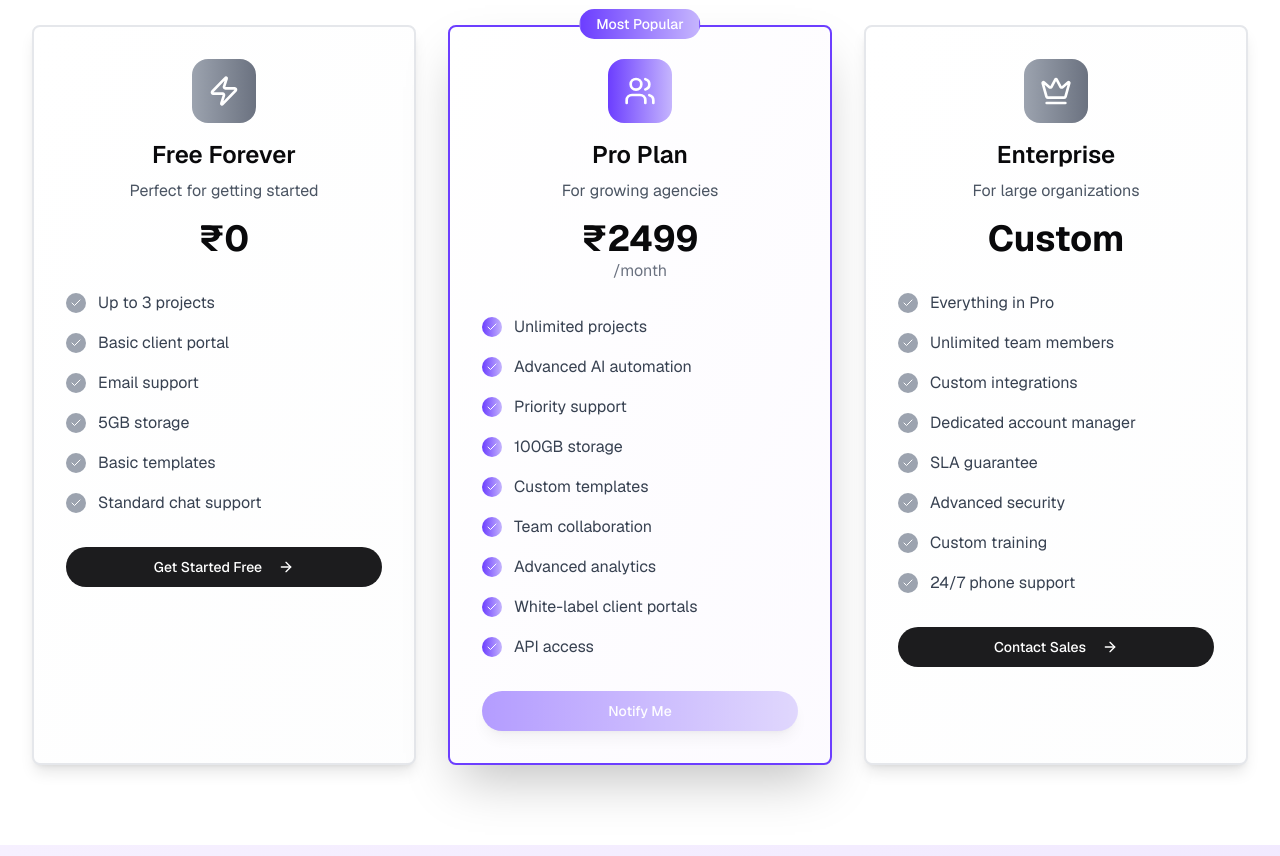
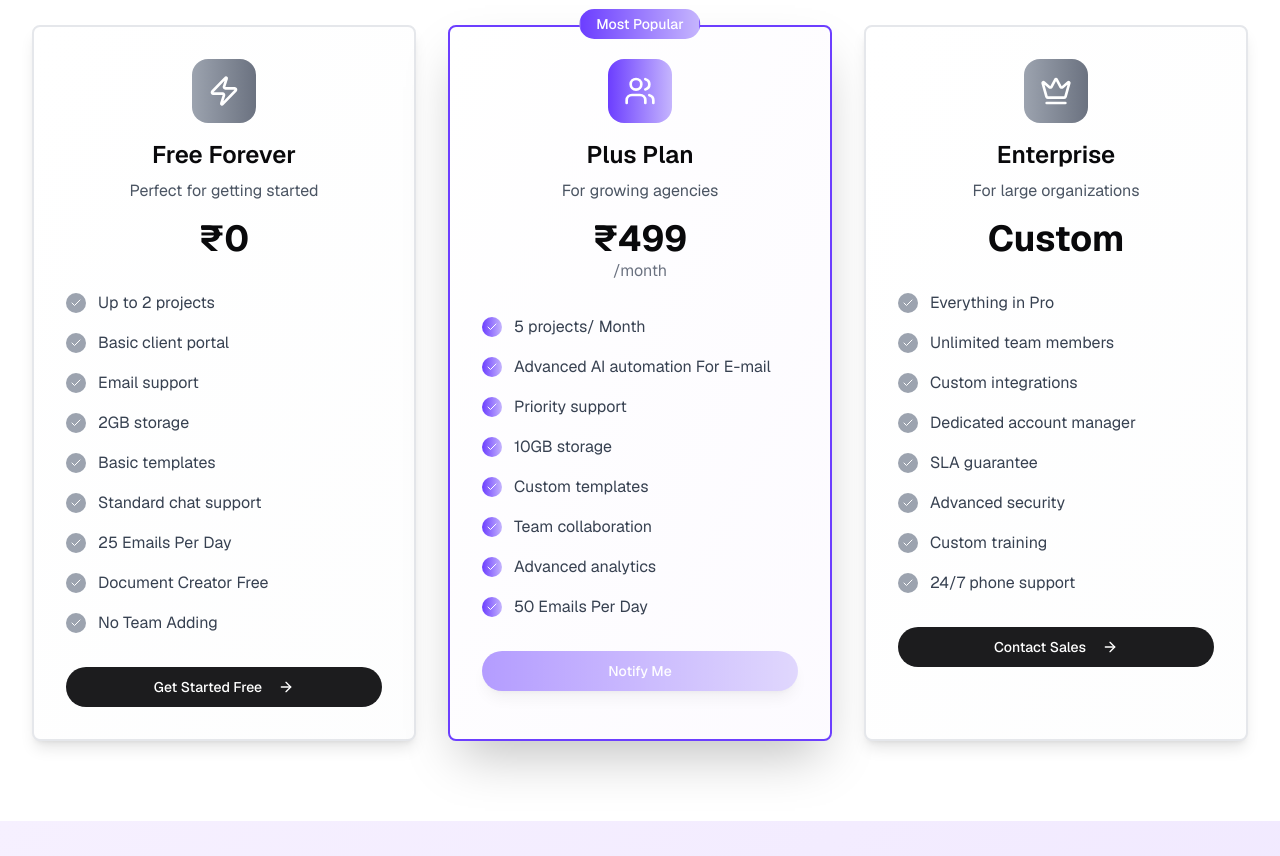
Before and after one commit to dhruval12098/Driminai, a Next.js app: page /pricing in a window 1280 px wide. Shown: the part 500-1356 px from the top of the page. Built offline with nearby package versions, Linux system fonts and the light colour scheme.

Commit message:
Updated pricing section in hero and pricing page

```diff
--- a/app/page.tsx
+++ b/app/page.tsx
@@ -561,7 +561,7 @@ export default function HomePage() {
                 </div>
 
                 <ul className="space-y-4 mb-8">
-                  {["Up to 3 projects", "Basic client portal", "Email support", "5GB storage", "Basic templates"].map(
+                  {["Up to 2 projects", "Basic client portal", "Email support", "2GB storage", "Basic templates"].map(
                     (feature, index) => (
                       <motion.li
                         key={index}
@@ -609,7 +609,7 @@ export default function HomePage() {
                     animate={{ opacity: 1, y: 0 }}
                     transition={{ duration: 0.3 }}
                   >
-                    ₹{isYearly ? "1,999" : "2,499"}
+                    ₹{isYearly ? "4999" : "499"}
                     <span className="text-lg font-normal text-gray-600">/{isYearly ? "year" : "month"}</span>
                   </motion.div>
                   <p className="text-gray-600">For growing agencies</p>
@@ -617,10 +617,10 @@ export default function HomePage() {
 
                 <ul className="space-y-4 mb-8">
                   {[
-                    "Unlimited projects",
+                    "5 projects",
                     "Advanced AI automation",
                     "Priority support",
-                    "100GB storage",
+                    "10GB storage",
                     "Custom templates",
                     "Team collaboration",
                     "Advanced analytics",
@@ -680,7 +680,7 @@ export default function HomePage() {
               {
                 question: "How does the AI automation work?",
                 answer:
-                  "Our AI learns from your work patterns and automatically handles repetitive tasks like generating proposals, sending follow-ups, and organizing projects based on your preferences.",
+                  "Our AI automates your outreach by generating personalized emails, scheduling follow-ups, and managing replies—all based on your input or uploaded lead lists. It also helps warm up your inbox, track lead activity, and assign tasks. it also helps you write the documents limited in plus plans and increases the genreation as per the plan ",
               },
               {
                 question: "Can I invite my team members?",
--- a/app/pricing/page.tsx
+++ b/app/pricing/page.tsx
@@ -19,32 +19,36 @@ export default function PricingPage() {
       price: { monthly: 0, yearly: 0 },
       icon: Zap,
       features: [
-        "Up to 3 projects",
+        "Up to 2 projects",
         "Basic client portal",
         "Email support",
-        "5GB storage",
+        "2GB storage",
         "Basic templates",
         "Standard chat support",
+        "25 Emails Per Day",
+        "Document Creator Free",
+        "No Team Adding",
       ],
       cta: "Get Started Free",
       popular: false,
       available: true,
     },
     {
-      name: "Pro Plan",
+      name: "Plus Plan",
       description: "For growing agencies",
-      price: { monthly: 2499, yearly: 1999 },
+      price: { monthly: 499, yearly: 4999 },
       icon: Users,
       features: [
-        "Unlimited projects",
-        "Advanced AI automation",
+        "5 projects/ Month",
+        "Advanced AI automation For E-mail",
         "Priority support",
-        "100GB storage",
+        "10GB storage",
         "Custom templates",
         "Team collaboration",
         "Advanced analytics",
-        "White-label client portals",
-        "API access",
+        "50 Emails Per Day",
+
+
       ],
       cta: "Notify Me",
       popular: true,
--- /dev/null
+++ b/components/Nav.tsx
@@ -0,0 +1,113 @@
+// components/Nav.tsx
+"use client"
+
+import React, { useState } from "react"
+import { motion, AnimatePresence } from "framer-motion"
+import { X, Menu } from "lucide-react"
+import { Button } from "@/components/ui/button"
+import Link from "next/link"
+
+export default function Nav() {
+  const [isMenuOpen, setIsMenuOpen] = useState(false)
+
+  return (
+    <nav className="fixed top-4 left-1/2 transform -translate-x-1/2 z-50 w-[90%] max-w-4xl">
+      <div className="bg-white/90 backdrop-blur-md border border-gray-200 rounded-full shadow-lg px-6 py-3">
+        <div className="flex justify-between items-center">
+          <Link href="/" className="text-xl font-semibold text-[#1C1C1E]">
+            DriminAI
+          </Link>
+
+          {/* Desktop Navigation */}
+          <div className="hidden md:flex items-center space-x-8">
+            <Link href="/" className="text-[#1C1C1E] hover:text-[#6C3EFF] transition-colors">
+              Home
+            </Link>
+            <Link href="/features" className="text-[#1C1C1E] hover:text-[#6C3EFF] transition-colors">
+              Features
+            </Link>
+            <Link href="/pricing" className="text-[#1C1C1E] hover:text-[#6C3EFF] transition-colors">
+              Pricing
+            </Link>
+            <Link href="/waitlist">
+              <Button className="bg-gradient-to-r from-[#6C3EFF] to-[#C5B5FD] text-white px-6 py-2 rounded-full">
+                Join Waitlist
+              </Button>
+            </Link>
+          </div>
+
+          {/* Mobile menu button */}
+          <div className="md:hidden">
+            <button onClick={() => setIsMenuOpen(!isMenuOpen)} className="text-[#1C1C1E] hover:text-[#6C3EFF]">
+              {isMenuOpen ? <X size={24} /> : <Menu size={24} />}
+            </button>
+          </div>
+        </div>
+      </div>
+
+      {/* Mobile Navigation - Slide from right */}
+      <AnimatePresence>
+        {isMenuOpen && (
+          <>
+            {/* Backdrop */}
+            <motion.div
+              initial={{ opacity: 0 }}
+              animate={{ opacity: 1 }}
+              exit={{ opacity: 0 }}
+              className="fixed inset-0 bg-black/20 backdrop-blur-sm z-40"
+              onClick={() => setIsMenuOpen(false)}
+            />
+
+            {/* Mobile Menu */}
+            <motion.div
+              initial={{ x: "100%", opacity: 0 }}
+              animate={{ x: 0, opacity: 1 }}
+              exit={{ x: "100%", opacity: 0 }}
+              transition={{ type: "spring", damping: 25, stiffness: 200 }}
+              className="fixed top-0 right-0 h-full w-80 max-w-[85vw] bg-white backdrop-blur-md shadow-2xl z-50 p-6 border-l border-gray-200"
+            >
+              <div className="flex justify-between items-center mb-8">
+                <span className="text-xl font-semibold text-[#1C1C1E]">Menu</span>
+                <button onClick={() => setIsMenuOpen(false)} className="text-[#1C1C1E] hover:text-[#6C3EFF]">
+                  <X size={24} />
+                </button>
+              </div>
+
+              <div className="space-y-6">
+                <Link
+                  href="/"
+                  className="block text-lg text-[#1C1C1E] hover:text-[#6C3EFF] py-3 border-b border-gray-100 transition-colors"
+                  onClick={() => setIsMenuOpen(false)}
+                >
+                  Home
+                </Link>
+                <Link
+                  href="/features"
+                  className="block text-lg text-[#1C1C1E] hover:text-[#6C3EFF] py-3 border-b border-gray-100 transition-colors"
+                  onClick={() => setIsMenuOpen(false)}
+                >
+                  Features
+                </Link>
+                <Link
+                  href="/pricing"
+                  className="block text-lg text-[#1C1C1E] hover:text-[#6C3EFF] py-3 border-b border-gray-100 transition-colors"
+                  onClick={() => setIsMenuOpen(false)}
+                >
+                  Pricing
+                </Link>
+
+                <div className="pt-4">
+                  <Link href="/waitlist" onClick={() => setIsMenuOpen(false)}>
+                    <Button className="w-full bg-gradient-to-r from-[#6C3EFF] to-[#C5B5FD] hover:from-[#5A2FE6] hover:to-[#B8A5FC] text-white rounded-full py-3 text-lg font-medium">
+                      Join Waitlist
+                    </Button>
+                  </Link>
+                </div>
+              </div>
+            </motion.div>
+          </>
+        )}
+      </AnimatePresence>
+    </nav>
+  )
+}
```
